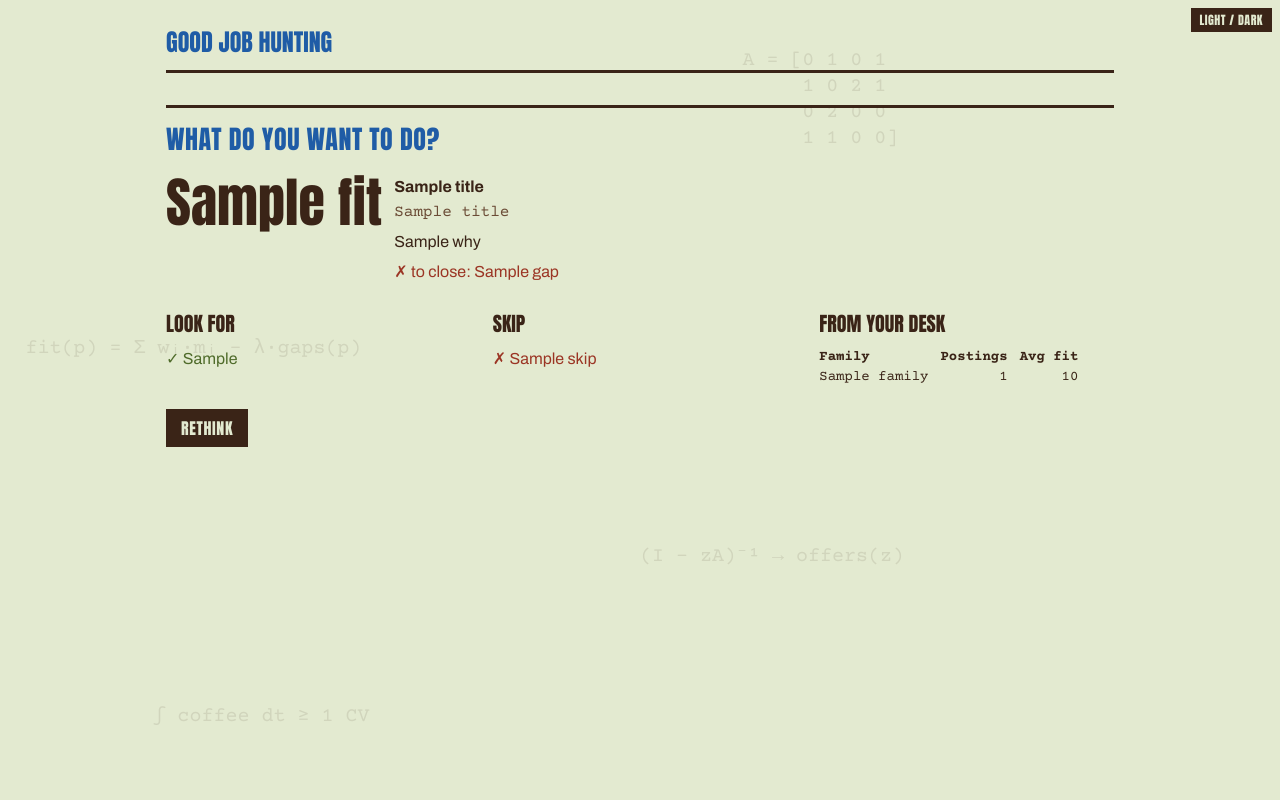
After one commit to alanlisowski/GoodJobHunting, a FastAPI app: template job-radar/app/templates/titles.html in a window 1280 px wide. The commit adds this page. Run offline with FastAPI, Linux system fonts and the light colour scheme; the template is opened without the code that fills it: most values are stand-ins (such as "Sample title", 1, 10 or a date in 2020); parts of the project's set-up code (start-up, migrations or seed data) failed here and were passed over.

Commit message:
What do u want to do section

```diff
--- a/job-radar/app/main.py
+++ b/job-radar/app/main.py
@@ -16,8 +16,8 @@ from pydantic import BaseModel, Field, ValidationError
 from sqlalchemy.orm.attributes import flag_modified
 from sqlmodel import Session, SQLModel, col, select
 
-from app import drafting, models, profile
-from app.models import Draft, Posting, Status
+from app import drafting, models, profile, titles
+from app.models import Draft, Posting, Status, TitleAdvice
 from app.render import render_pdf
 from app.scoring import MODEL, score
 from app.settings import settings
@@ -229,7 +229,7 @@ def usage() -> dict:
     # ponytail: sums in Python over every row; fine for one user's few hundred postings.
     keys = ("input_tokens", "output_tokens", "cache_read_input_tokens", "cache_creation_input_tokens")
     with Session(models.engine) as db:
-        rows = [*db.exec(select(Posting.usage)), *db.exec(select(Draft.usage))]
+        rows = [*db.exec(select(Posting.usage)), *db.exec(select(Draft.usage)), *db.exec(select(TitleAdvice.usage))]
     return {k: sum(u.get(k) or 0 for u in rows) for k in keys}
 
 
@@ -320,7 +320,44 @@ def letter_pdf(posting_id: int) -> Response:
 @app.get("/", response_class=HTMLResponse)
 def desk(request: Request, status: Status | None = None, q: str = ""):
     return pages.TemplateResponse(request, "desk.html", {
-        "postings": list_postings(status, q), "usage": usage(), "status": status, "q": q, "statuses": get_args(Status)})
+        "t": advice(), "postings": list_postings(status, q), "usage": usage(), "status": status, "q": q, "statuses": get_args(Status)})
+
+
+def advice(rethink: bool = False) -> dict:
+    """The newest TitleAdvice. Asks the model only when there is none yet, or on Rethink."""
+    # ponytail: a changed profile shows "stale" instead of auto-calling; Rethink is the one paid trigger.
+    _, facts, profile_hash = current_profile()
+    with Session(models.engine) as db:
+        table = titles.desk([*db.exec(select(Posting.title, Posting.score))])
+        if sum(r["count"] for r in table) < 3:
+            table = []  # too few postings to say anything
+        a = db.exec(select(TitleAdvice).order_by(col(TitleAdvice.id).desc())).first()
+        error = None
+        if rethink or not a:
+            try:
+                adv, r = titles.advise(facts, table, client)
+                a = TitleAdvice(profile_hash=profile_hash, model=titles.MODEL, payload=adv.model_dump(),
+                                raw_response=r.model_dump_json(), usage=r.usage.model_dump())
+                db.add(a)
+                db.commit()
+                db.refresh(a)
+            except (ValueError, RuntimeError, anthropic.APIError) as e:
+                if rethink:
+                    raise HTTPException(502, f"title advice failed: {e}") from e
+                error = str(e)
+        return {"a": a and a.payload, "stale": bool(a) and a.profile_hash != profile_hash,
+                "desk": table, "error": error}
+
+
+@app.get("/titles", response_class=HTMLResponse)
+def titles_page(request: Request, partial: bool = False):
+    """The section alone (?partial=1) or as a page."""
+    return pages.TemplateResponse(request, "_titles.html" if partial else "titles.html", {"t": advice()})
+
+
+@app.post("/titles/rethink", response_class=HTMLResponse)
+def rethink(request: Request):
+    return pages.TemplateResponse(request, "_titles.html", {"t": advice(rethink=True)})
 
 
 @app.get("/p/{posting_id}", response_class=HTMLResponse)
--- a/job-radar/app/scoring.py
+++ b/job-radar/app/scoring.py
@@ -35,30 +35,30 @@ class Score(BaseModel):
 
 
 def ask[T: BaseModel](client: anthropic.Anthropic, model: str, rules: str, facts: str,
-                      posting: str, schema: type[T]) -> tuple[T, object]:
+                      posting: str, schema: type[T], tag: str = "posting") -> tuple[T, object]:
     """One structured call: validated output and the raw response (for usage + storage)."""
-    for attempt in (1, 2):  # plan: retry once, then give up
-        r = client.messages.parse(
-            model=model,
-            max_tokens=16000,
-            # Facts are identical on every call: cache them.
-            system=[
-                {"type": "text", "text": rules},
-                {"type": "text", "text": f"<facts>\n{facts}\n</facts>",
-                 "cache_control": {"type": "ephemeral"}},
-            ],
-            messages=[{"role": "user", "content": f"<posting>\n{posting}\n</posting>"}],
-            output_format=schema,
-        )
-        if r.stop_reason == "refusal":
-            raise RuntimeError(f"model refused: {r.stop_details}")
+    for _ in (1, 2):  # plan: retry once, then give up
         try:
+            r = client.messages.parse(
+                model=model,
+                max_tokens=16000,
+                # Facts are identical on every call: cache them.
+                system=[
+                    {"type": "text", "text": rules},
+                    {"type": "text", "text": f"<facts>\n{facts}\n</facts>",
+                     "cache_control": {"type": "ephemeral"}},
+                ],
+                messages=[{"role": "user", "content": f"<{tag}>\n{posting}\n</{tag}>"}],
+                output_format=schema,
+            )
+            if r.stop_reason == "refusal":
+                raise RuntimeError(f"model refused: {r.stop_details}")
             if r.parsed_output is not None:
                 return schema.model_validate(r.parsed_output.model_dump()), r
-        except ValidationError:
-            pass
-        if attempt == 2:
-            raise ValueError(f"unparseable {schema.__name__} after retry: {r.content}")
+            err = r.content
+        except ValidationError as e:  # the SDK validates inside parse(): a bad shape raises there
+            err = e
+    raise ValueError(f"unparseable {schema.__name__} after retry: {err}")
 
 
 def score(posting: str, facts: str, client: anthropic.Anthropic) -> tuple[Score, object]:
--- a/job-radar/app/static/css/theme.css
+++ b/job-radar/app/static/css/theme.css
@@ -131,3 +131,20 @@ select, input[type=search] { font: 14px var(--mono); color: var(--ink); backgrou
 }
 h1 .score { font-size: 1.4em; margin-right: 10px; vertical-align: -0.1em; }
 .checks li { margin-bottom: 4px; }
+
+/* What do you want to do? */
+.titles h2 { color: var(--title); }
+.titles h3 { font: 20px var(--display); text-transform: uppercase; margin: 0 0 8px; }
+.title-grid { display: grid; grid-template-columns: repeat(2, minmax(0, 1fr)); gap: 20px 32px; }
+.title-grid li { display: grid; grid-template-columns: auto minmax(0, 1fr); gap: 12px; }
+.title-grid p { margin: 6px 0; }
+.t-en { display: block; font-weight: 700; }
+.t-pl { font-family: var(--mono); color: var(--ink-soft); }
+button.term { font: 13px var(--mono); text-transform: none; letter-spacing: 0; padding: 1px 8px; margin: 0 6px 6px 0;
+  background: none; color: var(--ink); border: 1.5px solid var(--ink); }
+button.term:hover { color: var(--title); border-color: var(--title); background: none; }
+.titles-row { display: grid; grid-template-columns: repeat(3, minmax(0, 1fr)); gap: 32px; margin: 24px 0 16px; }
+.titles table { border-collapse: collapse; font: 14px var(--mono); font-variant-numeric: tabular-nums; }
+.titles th, .titles td { padding: 2px 12px 2px 0; text-align: left; }
+.titles td + td { text-align: right; }
+@media (max-width: 760px) { .title-grid, .titles-row { grid-template-columns: 1fr; } }
--- /dev/null
+++ b/job-radar/app/templates/_titles.html
@@ -0,0 +1,37 @@
+{# t: advice() in main.py. Rethink reloads the page via post(). #}
+<section class="titles" aria-labelledby="titles-h">
+  <h2 id="titles-h">What do you want to do?</h2>
+  {% if t.error %}<p class="no" role="alert">Couldn't get title advice: {{ t.error }}</p>{% endif %}
+  {% if t.stale %}<p><span class="stale">stale · rethink</span></p>{% endif %}
+  {% if t.a %}
+  <ul class="title-grid">
+    {% for x in t.a.titles %}
+    <li>
+      <div class="score">{{ x.fit }}</div>
+      <div>
+        <span class="t-en">{{ x.title_en }}</span>
+        <span class="t-pl">{{ x.title_pl }}</span>
+        <p>{{ x.why }}</p>
+        <div>{% for s in x.search_terms %}<button type="button" class="term" title="Copy" onclick="navigator.clipboard.writeText(this.textContent)">{{ s }}</button>{% endfor %}</div>
+        {% for g in x.gaps %}<span class="no">✗ to close: {{ g }}</span><br>{% endfor %}
+      </div>
+    </li>
+    {% endfor %}
+  </ul>
+  {% endif %}
+  <div class="titles-row">
+    {% if t.a %}
+    <div><h3>Look for</h3>{% for s in t.a.look_for %}<span class="ok">✓ {{ s }}</span><br>{% endfor %}</div>
+    <div><h3>Skip</h3>{% for s in t.a.skip %}<span class="no">✗ {{ s }}</span><br>{% endfor %}</div>
+    {% endif %}
+    {% if t.desk %}
+    <div><h3>From your desk</h3>
+      <table>
+        <tr><th>Family</th><th>Postings</th><th>Avg fit</th></tr>
+        {% for r in t.desk %}<tr><td>{{ r.family }}</td><td>{{ r.count }}</td><td>{{ r.avg }}</td></tr>{% endfor %}
+      </table>
+    </div>
+    {% endif %}
+  </div>
+  <button type="button" onclick="post(this, '/titles/rethink')">Rethink</button>
+</section>
--- a/job-radar/app/templates/desk.html
+++ b/job-radar/app/templates/desk.html
@@ -12,6 +12,7 @@
 {% endblock %}
 
 {% block body %}
+{% include "_titles.html" %}
 <hr class="rule">
 <form onsubmit="event.preventDefault(); post(this.querySelector('button'), '/postings', {text: this.text.value}, p => location = '/p/' + p.id)">
   <label for="text">Paste a posting</label>
--- /dev/null
+++ b/job-radar/app/templates/titles.html
@@ -0,0 +1,3 @@
+{% extends "base.html" %}
+{% block title %}What do you want to do? · Good Job Hunting{% endblock %}
+{% block body %}{% include "_titles.html" %}<p id="err" role="alert"></p>{% endblock %}
--- /dev/null
+++ b/job-radar/app/titles.py
@@ -0,0 +1,68 @@
+"""What do you want to do? Job titles that fit the facts, and what to type into the boards."""
+
+import re
+
+import anthropic
+from pydantic import BaseModel, Field
+
+from app.scoring import MODEL, ask
+
+RULES = """You advise a job hunter which job titles to search for, given their facts:
+profile.yaml (constraints, dealbreakers), cv_*.yaml (their real CVs) and profile_additions.yaml.
+Return 4-6 titles, best fit first. Each title's "why" must cite specific facts (skills, projects,
+experience) and list them in "evidence". A title with no evidence is not allowed: drop it instead.
+"gaps" are what the candidate would still have to close for that title.
+"search_terms" are short strings to type into justjoin.it or pracuj.pl search; give Polish and
+English variants where the boards use both (e.g. "programista python", "python developer").
+"look_for" and "skip" must apply the dealbreakers and work constraints (modes, commute, salary
+floor, relocation) from profile.yaml.
+If a <desk> table is given, it shows how the candidate's captured postings actually scored per
+title family: let it shift your advice."""
+
+
+class Title(BaseModel):
+    title_en: str
+    title_pl: str
+    fit: int = Field(ge=0, le=100)
+    why: str
+    evidence: list[str] = Field(min_length=1)  # facts it rests on; no evidence, no title
+    gaps: list[str]
+    search_terms: list[str]
+
+
+class Advice(BaseModel):
+    titles: list[Title] = Field(min_length=4, max_length=6)
+    look_for: list[str]
+    skip: list[str]
+
+
+# First match wins, so the broad families (frontend, python/backend) go last.
+# ponytail: keyword families; a title like "Software Engineer" lands in other until it earns a keyword.
+FAMILIES = {
+    "fullstack": r"full ?stack",
+    "qa/test": r"qa|test\w*|sdet|quality",
+    "devops": r"devops|sre|platform|cloud|infrastructure",
+    "data": r"data|danych|ml|machine learning|ai|analyst|analityk",
+    "java/jvm": r"java|kotlin|scala|jvm|spring",
+    "python/backend": r"python|django|fastapi|flask|back ?end",
+    "frontend": r"front ?end|react|angular|vue|javascript|typescript",
+}
+
+
+def family(title: str) -> str:
+    t = re.sub(r"[\W_]+", " ", title.casefold())  # "Full-Stack" -> "full stack"; keeps Polish letters
+    return next((f for f, kw in FAMILIES.items() if re.search(rf"\b(?:{kw})\b", t)), "other")
+
+
+def desk(postings: list[tuple[str, int]]) -> list[dict]:
+    """(title, score) pairs -> count and average fit per family, best average first."""
+    fams: dict[str, list[int]] = {}
+    for title, score in postings:
+        fams.setdefault(family(title), []).append(score)
+    rows = [{"family": f, "count": len(s), "avg": round(sum(s) / len(s))} for f, s in fams.items()]
+    return sorted(rows, key=lambda r: -r["avg"])
+
+
+def advise(facts: str, table: list[dict], client: anthropic.Anthropic) -> tuple[Advice, object]:
+    lines = "\n".join(f"{r['family']}: {r['count']} postings, average fit {r['avg']}" for r in table)
+    return ask(client, MODEL, RULES, facts, lines or "No scored postings yet.", Advice, tag="desk")
```
Also changed, not shown: job-radar/app/models.py (+11 -0 lines), job-radar/tests/conftest.py (+7 -0 lines), job-radar/tests/test_titles.py (added, +70 -0 lines).
